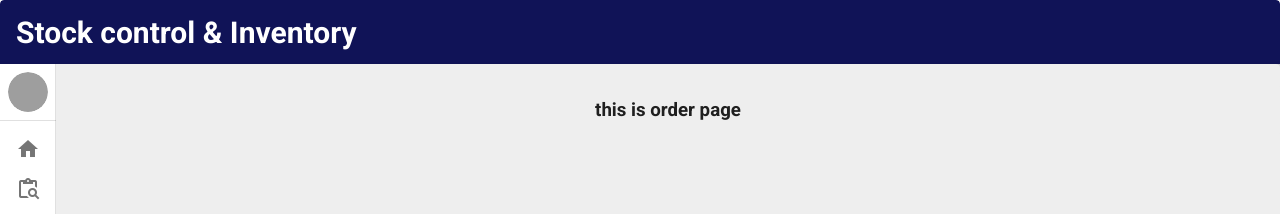
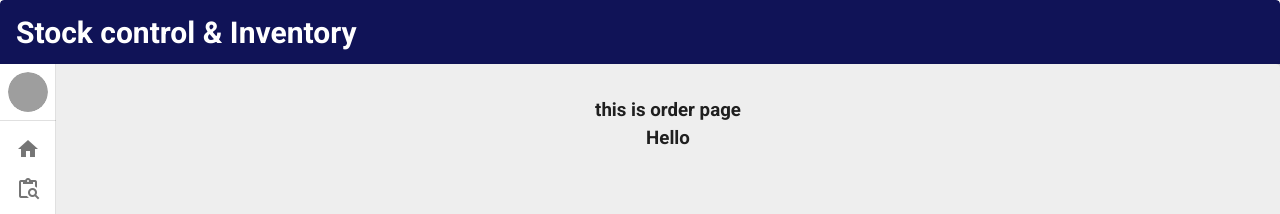
Before and after one commit to NonthawanSripru/StockSystem, a Vue app: page /home/orderMenu in a window 1280 px wide. Shown: the top 214 px of the page. Built offline with nearby package versions, Linux system fonts and the light colour scheme; no server answers; grey boxes are pictures that could not be loaded.

Commit message:
save order

```diff
--- a/src/components/orderMenu.vue
+++ b/src/components/orderMenu.vue
@@ -1,5 +1,6 @@
 <template>
 <v-container>
     <h3>this is order page</h3>
+    <h3>Hello</h3>
 </v-container>
 </template>
```
